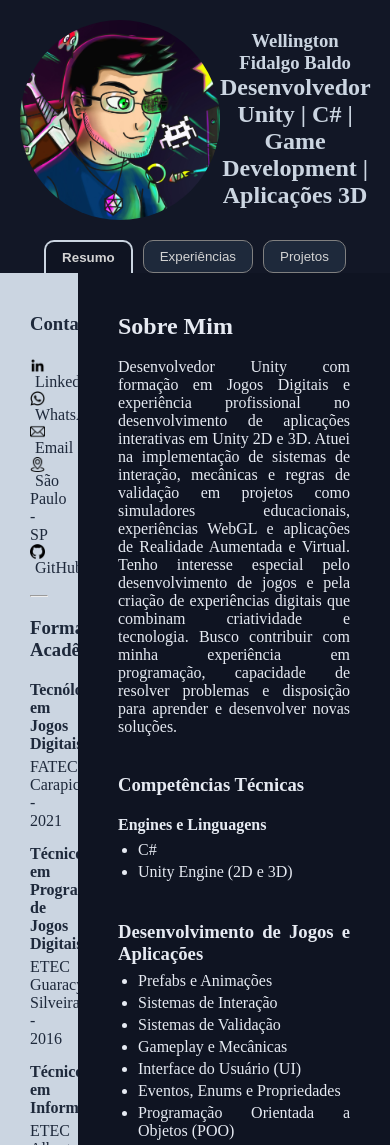
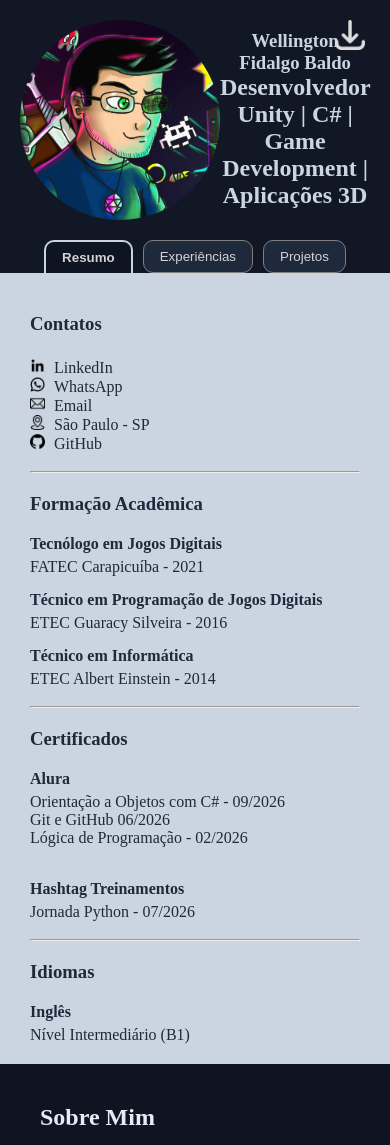
Before and after one commit to wellingtonfidalgo/CV_Unity, a plain HTML site: page index.html in a window 390 px wide. Shown: the top 1145 px of the page. Drawn offline with Linux system fonts and the light colour scheme.

Commit message:
Corrigindo informações e adicionando redimencionamento para dispositivos móveis

```diff
--- a/index.html
+++ b/index.html
@@ -2,7 +2,7 @@
 <head>
     <meta charset="UTF-8">
     <meta name="viewport" content="width=device-width, initial-scale=1.0">
-    <title>Portifólio GameDev</title>
+    <title>Currículo | Wellington Fidalgo Baldo — Desenvolvedor Unity </title>
     <link rel="stylesheet" href="style.css">
 </head>
 <body>
@@ -14,6 +14,7 @@
             <h1>Wellington Fidalgo Baldo</h1>
             <h2>Desenvolvedor Unity | C# | Game Development | Aplicações 3D </h2>
         </section>
+        <a id="download_cv" href="Assets/Wellington Fidalgo Baldo.pdf" download="Curriculo_Wellington_Fidalgo.pdf"><img src="images/Icons/downloads.png" alt="Baixar currículo em PDF"></a>
     </section>
     <section id="guia">
         <button type="button" class="tab-btn active" onclick="mudarAba(0)">Resumo</button>
@@ -25,7 +26,7 @@
             <h3>Contatos</h3>
             <br>
             <img src="images/Icons/linkedin.png" alt="icone linkedin" class="sidebar-icon">
-            <a href="http://linkedin.com/in/wellington-fidalgo" target="_blank" rel="noopener noreferrer">LinkedIn</a>
+            <a href="https://linkedin.com/in/wellington-fidalgo" target="_blank" rel="noopener noreferrer">LinkedIn</a>
             <br>
             <img src="images/Icons/whatsapp.png" alt="Icone WhatsApp" class="sidebar-icon">
             <a href="https://wa.me/+5511997210912?text=Olá, Wellington! Encontrei seu currículo e gostaria de conversar sobre seu perfil profissional e sua experiência com desenvolvimento em Unity. Podemos conversar?" target="_blank" rel="noopener noreferrer">WhatsApp</a>
@@ -110,12 +111,12 @@
             <ul>
                 <li>Git e GitHub</li>
                 <li>Scrum e Kanban</li>
-                <li>Unity Colaborate</li>
+                <li>Unity Collaborate</li>
             </ul>
         </section>
         <section id="tab-exp" class="tab-content">
             <h2>Experiência Profissional</h2>
-            <h3>Desenvolvedor Pleno II | 09/2021 – 11/2025</h3>
+            <h3>Desenvolvedor Pleno II | Unicesumar | 09/2021 – 11/2025</h3>
             <p>Desenvolvimento de aplicações interativas e ferramentas educacionais utilizando Unity, com atuação em projetos WebGL, Realidade Aumentada e experiências 3D.</p>
             <br>
             <h4>Projetos Desenvolvidos</h4>
--- a/style.css
+++ b/style.css
@@ -87,6 +87,18 @@ body{
     flex: 1;
 }
 
+#download_cv{
+    position: fixed;
+    top: 20px;
+    right: 25px;
+    z-index: 100;
+}
+
+#download_cv img{
+    width: 30px;
+    height: auto;
+}
+
 #guia{
     background-color: var(--bg-guia);
     display: flex;
@@ -158,3 +170,15 @@ body{
     display: block;
     width: 80%;
 }
+
+@media (max-width: 768px) {
+    #content{
+        width: 100%;
+        flex-direction: column;
+    }
+
+    #sidebar,
+    .tab-content.active {
+        width: 100%;
+    }
+}
```
Also changed, not shown: images/Icons/downloads.png (added), 1 other file.
